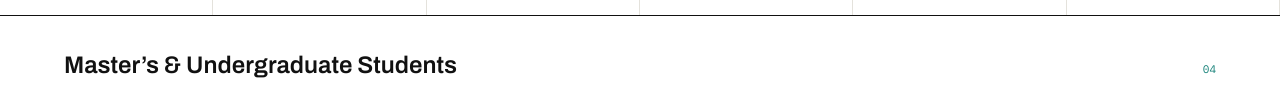
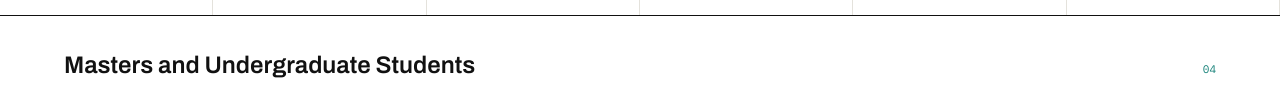
Before and after one commit to XianlongD2025/yu_lab_website, a plain HTML site: page people.html in a window 1280 px wide. Shown: the part 1289-1391 px from the top of the page. Drawn offline with Linux system fonts and the light colour scheme.

Commit message:
Add files via upload

```diff
--- a/people.html
+++ b/people.html
@@ -76,7 +76,7 @@
     <!-- Master's & Undergraduate Students -->
     <section class="group">
       <div class="row-head">
-        <h2>Master&rsquo;s &amp; Undergraduate Students</h2>
+        <h2>Masters and Undergraduate Students</h2>
         <span class="mono-note">04</span>
       </div>
       <div class="people-grid">
```
